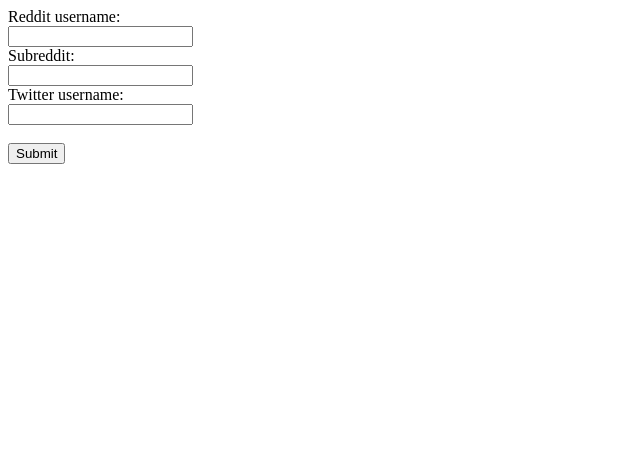
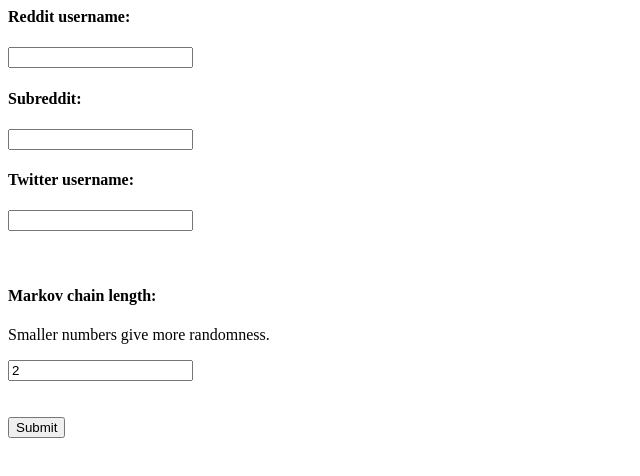
Before and after one commit to sstoltze/markov-twit, a plain HTML site: page resources/public/index.html in a window 1280 px wide. Shown: the whole page, without its empty margins (0-640 px from the left). Drawn offline with Linux system fonts and the light colour scheme.

Commit message:
Add option to change chain length

```diff
--- a/resources/public/index.html
+++ b/resources/public/index.html
@@ -1,12 +1,14 @@
 <form action="/query">
-  Reddit username:<br>
-  <input type="text" name="reddit-user" value="">
+  </p><h4>Reddit username:</h4>
+  <input type="text" name="reddit-user" value=""></p>
+  <p><h4>Subreddit:</h4>
+  <input type="text" name="subreddit" value=""></p>
+  <p><h4>Twitter username:</h4>
+  <input type="text" name="twitter-user" value=""></p>
   <br>
-  Subreddit:<br>
-  <input type="text" name="subreddit" value="">
-  <br>
-  Twitter username:<br>
-  <input type="text" name="twitter-user" value="">
-  <br><br>
+  <p><h4>Markov chain length:</h4>
+  Smaller numbers give more randomness.</p>
+  <input type="text" name="chain" value="2">
+  <br><br><br>
   <input type="submit" value="Submit">
 </form>
```
Also changed, not shown: 2 other files.
